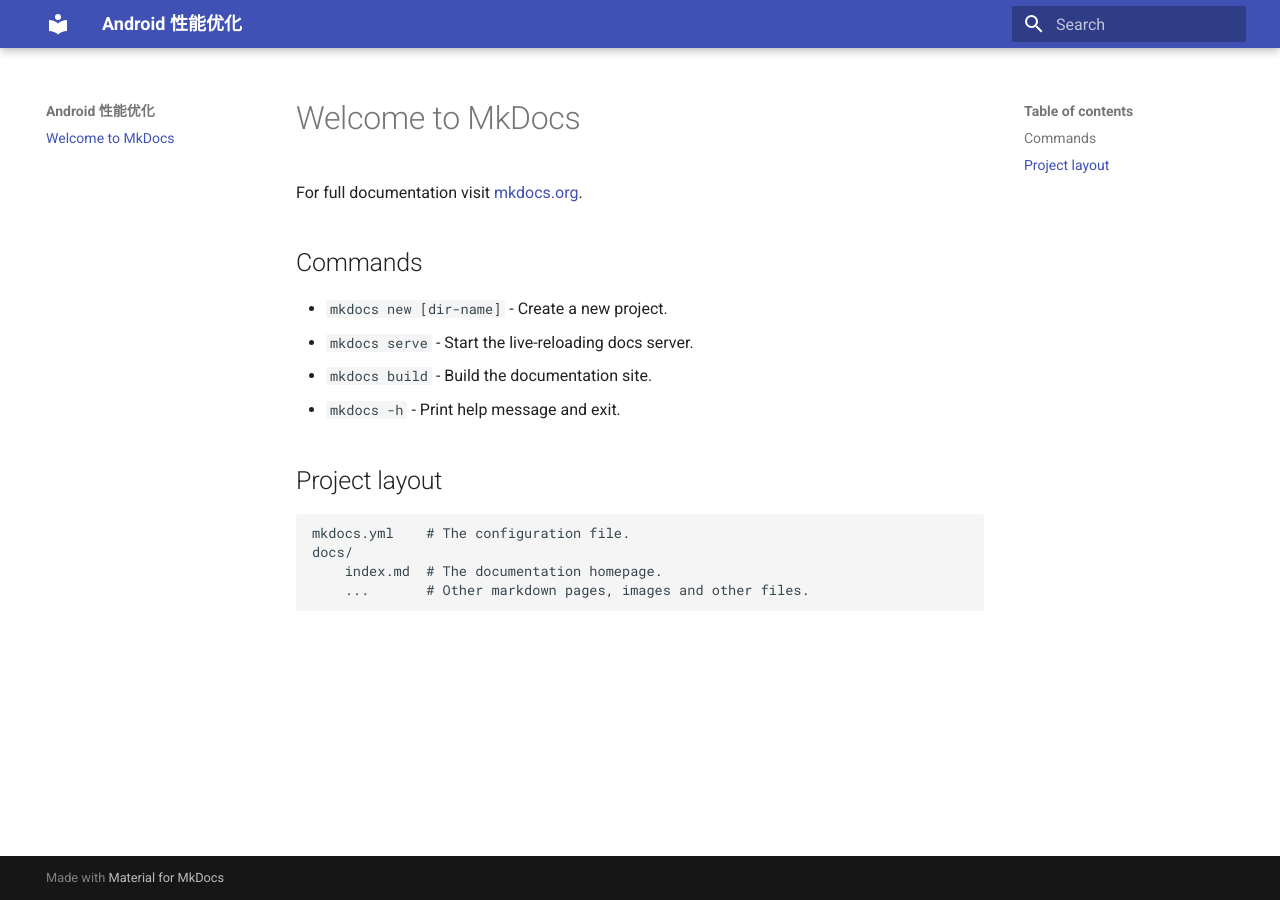
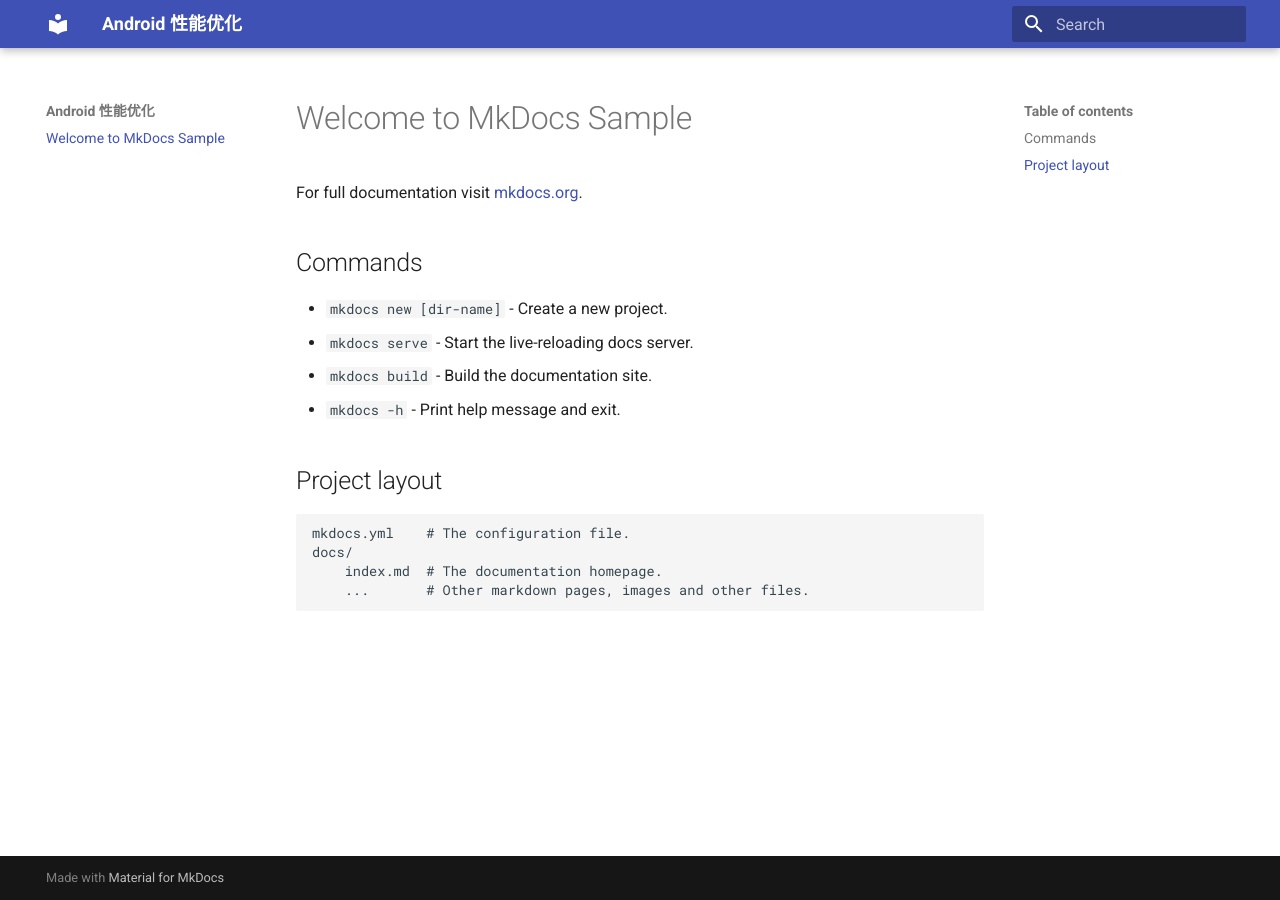
Before and after one commit to android-performance-optimization/homepage, an MkDocs documentation site: the page built from docs/index.md, in a window 1280 px wide. Built offline with MkDocs 1.6.1 and Material for MkDocs 9.7.7, drawn with Linux system fonts in a browser that asks for light colours.

Commit message:
MOD: update

```diff
--- a/docs/index.md
+++ b/docs/index.md
@@ -1,4 +1,4 @@
-# Welcome to MkDocs
+# Welcome to MkDocs Sample
 
 For full documentation visit [mkdocs.org](https://www.mkdocs.org).
 
```
